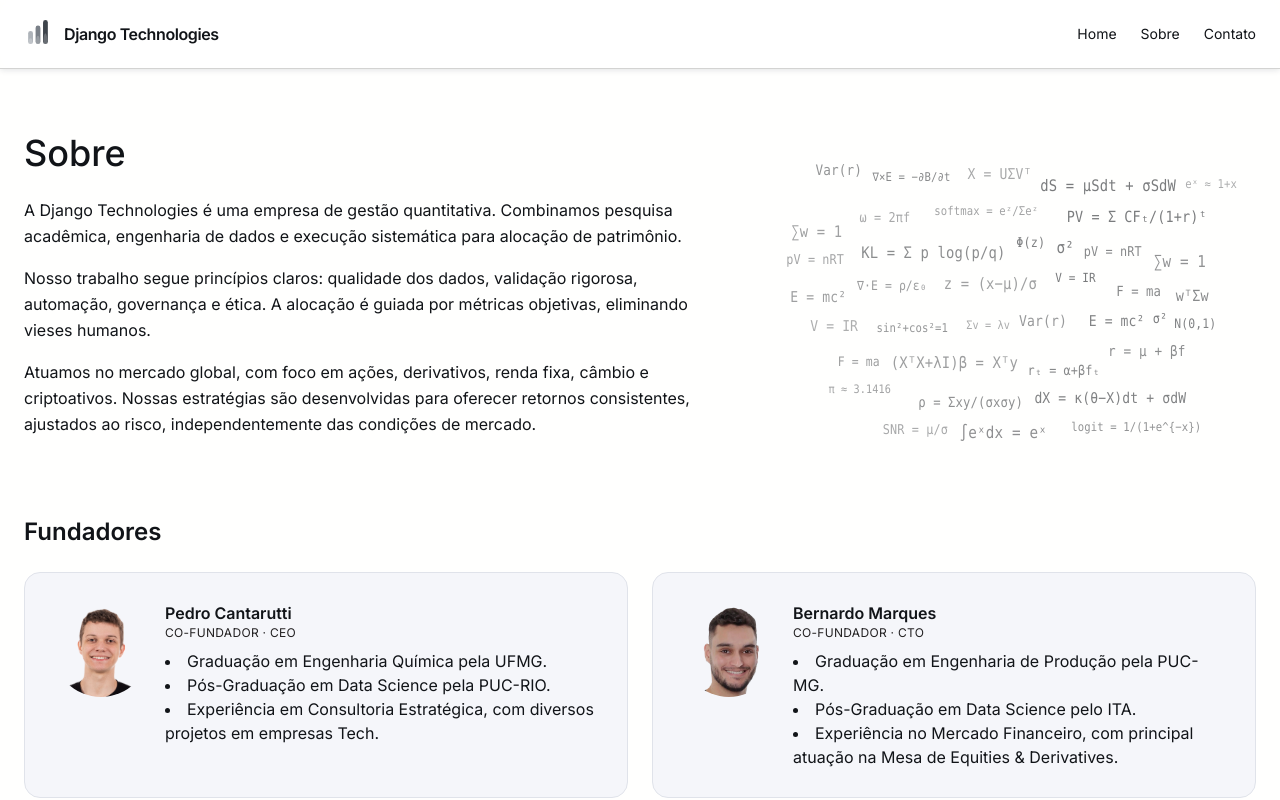
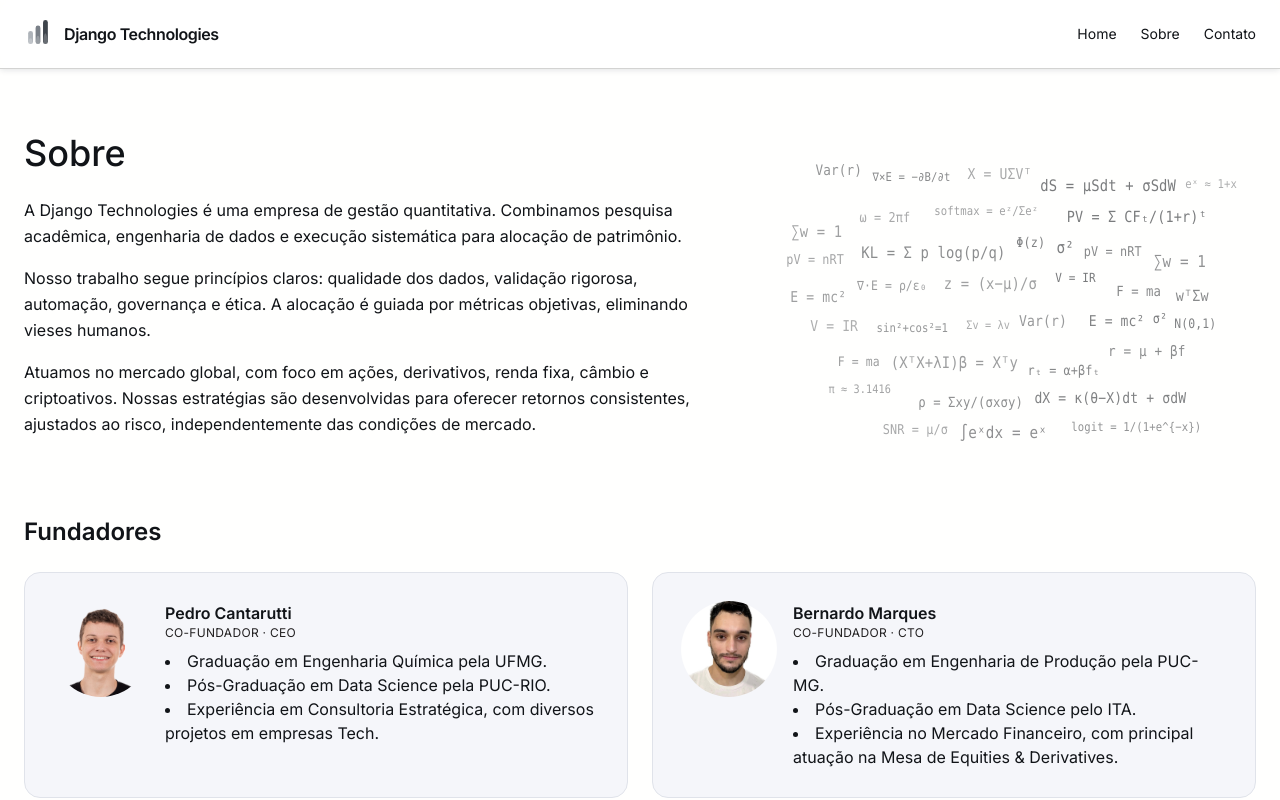
Before and after one commit to django-technologies/django-site, a Next.js app: page /about in a window 1280 px wide. Shown: the top 800 px of the page. Built offline with nearby package versions, Linux system fonts and the light colour scheme.

Commit message:
nova-foto

```diff
--- a/src/app/about/page.tsx
+++ b/src/app/about/page.tsx
@@ -79,7 +79,7 @@
             <article className="rounded-2xl border border-[#e0e3ea] bg-[#f5f6fa] p-6 md:p-7 flex flex-col md:flex-row gap-4 items-start">
               <div className="shrink-0">
                 <Image
-                  src="/team/bernardo-cto.png" // ajuste o caminho/arquivo
+                  src="/team/bernardo-cto.jpg" // ajuste o caminho/arquivo
                   alt="Bernardo Marques"
                   width={96}
                   height={96}
```
Also changed, not shown: public/team/bernardo-cto.jpg (added).
